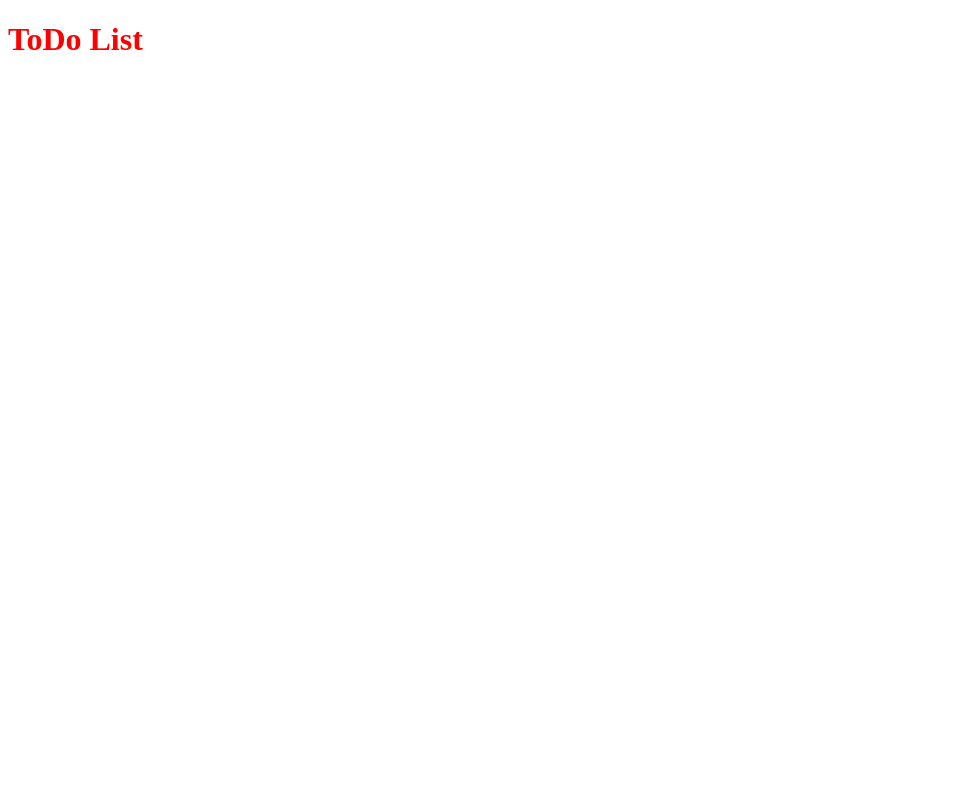
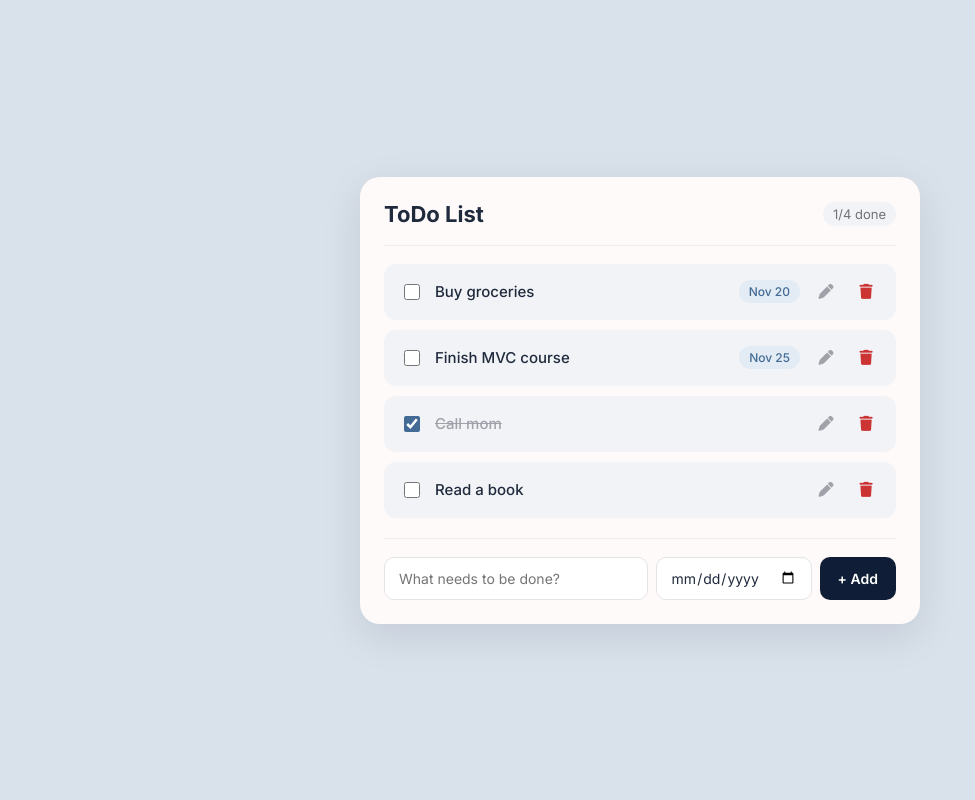
Before and after one commit to SirAnwar/todo-mvc-express, a Node server app: page / in a window 1280 px wide. Before the commit the part shown is almost empty. Shown: the whole page, without its empty margins (0-975 px from the left). Run offline with Node 20, Linux system fonts and the light colour scheme; some libraries are stand-ins or nearby versions.

Commit message:
finish styleSheet

```diff
--- a/public/css/style.css
+++ b/public/css/style.css
@@ -1,3 +1,162 @@
-body{
-    color: red;
+* {
+    box-sizing: border-box;
 }
+
+body {
+    min-height: 100vh;
+    display: flex;
+    justify-content: center;
+    align-items: center;
+    background-color: #D9E1EA;
+    color: #1F2A3D;
+    margin: 0;
+    padding: 16px;
+    font-family: 'Inter', sans-serif;
+}
+
+.card {
+    width: 100%;
+    max-width: 560px;
+    background-color: #FFFAFA;
+    border-radius: 20px;
+    padding: 24px;
+    box-shadow: 0 12px 40px rgba(15, 30, 54, 0.10);
+}
+
+.header {
+    display: flex;
+    justify-content: space-between;
+    align-items: center;
+    padding-bottom: 18px;
+    margin-bottom: 18px;
+    border-bottom: 1px solid #ECEEF2;
+}
+
+.header h1 {
+    margin: 0;
+    font-size: 22px;
+    font-weight: 700;
+}
+
+.count {
+    font-size: 13px;
+    color: #71717A;
+    background-color: #F2F3F6;
+    padding: 4px 10px;
+    border-radius: 999px;
+}
+
+.list {
+    list-style: none;
+    margin: 0;
+    padding: 0;
+    display: flex;
+    flex-direction: column;
+    gap: 10px;
+}
+
+.item {
+    display: flex;
+    align-items: center;
+    gap: 12px;
+    background-color: #F2F3F6;
+    border-radius: 12px;
+    padding: 14px 16px;
+}
+
+.item input[type="checkbox"] {
+    width: 16px;
+    height: 16px;
+    accent-color: #436B95;
+}
+
+.title {
+    flex: 1;
+    font-size: 15px;
+    font-weight: 500;
+}
+
+.date {
+    font-size: 12px;
+    font-weight: 500;
+    color: #436B95;
+    background-color: #E3EBF4;
+    padding: 4px 10px;
+    border-radius: 999px;
+}
+
+.completed .title {
+    text-decoration: line-through;
+    color: #A1A1AA;
+}
+
+.item form {
+    margin: 0;
+    display: flex;
+}
+
+.icon {
+    width: 28px;
+    height: 28px;
+    display: flex;
+    justify-content: center;
+    align-items: center;
+    border: none;
+    border-radius: 8px;
+    background: none;
+    color: #A1A1AA;
+    font-size: 15px;
+    text-decoration: none;
+    cursor: pointer;
+}
+
+.icon:hover {
+    background-color: #E4E7EC;
+}
+
+.delete {
+    color: #CC3333;
+}
+
+.add-form {
+    display: flex;
+    gap: 8px;
+    margin-top: 20px;
+    padding-top: 18px;
+    border-top: 1px solid #ECEEF2;
+}
+
+.add-form input {
+    border: 1px solid #E4E4E7;
+    border-radius: 10px;
+    padding: 11px 14px;
+    font-family: inherit;
+    font-size: 14px;
+    color: #1F2A3D;
+    background-color: #FFFFFF;
+}
+
+.add-form input[type="text"] {
+    flex: 1;
+}
+
+.add-form input:focus {
+    outline: none;
+    border-color: #436B95;
+}
+
+.add-form button {
+    border: none;
+    border-radius: 10px;
+    padding: 11px 18px;
+    font-family: inherit;
+    font-size: 14px;
+    font-weight: 600;
+    color: #FFFFFF;
+    background-color: #0F1E36;
+    cursor: pointer;
+}
+
+.add-form button:hover {
+    background-color: #1F2A3D;
+}
--- a/views/index.ejs
+++ b/views/index.ejs
@@ -1,12 +1,73 @@
 <!DOCTYPE html>
 <html lang="en">
+
 <head>
     <meta charset="UTF-8">
     <meta name="viewport" content="width=device-width, initial-scale=1.0">
     <title>ToDo</title>
+    <link rel="preconnect" href="https://fonts.googleapis.com">
+    <link rel="preconnect" href="https://fonts.gstatic.com" crossorigin>
+    <link href="https://fonts.googleapis.com/css2?family=Inter:wght@400;500;600;700&display=swap" rel="stylesheet">
+    <link rel="stylesheet" href="https://cdnjs.cloudflare.com/ajax/libs/font-awesome/6.7.2/css/all.min.css">
     <link rel="stylesheet" href="/css/style.css">
 </head>
+
 <body>
-    <h1>ToDo List</h1>
+    <div class="card">
+
+        <header class="header">
+            <h1>ToDo List</h1>
+            <span class="count">1/4 done</span>
+        </header>
+
+        <ul class="list">
+            <li class="item">
+                <input type="checkbox">
+                <span class="title">Buy groceries</span>
+                <span class="date">Nov 20</span>
+                <a href="#" class="icon"><i class="fa-solid fa-pen"></i></a>
+                <form action="#" method="POST">
+                    <button class="icon delete"><i class="fa-solid fa-trash"></i></button>
+                </form>
+            </li>
+
+            <li class="item">
+                <input type="checkbox">
+                <span class="title">Finish MVC course</span>
+                <span class="date">Nov 25</span>
+                <a href="#" class="icon"><i class="fa-solid fa-pen"></i></a>
+                <form action="#" method="POST">
+                    <button class="icon delete"><i class="fa-solid fa-trash"></i></button>
+                </form>
+            </li>
+
+            <li class="item completed">
+                <input type="checkbox" checked>
+                <span class="title">Call mom</span>
+                <a href="#" class="icon"><i class="fa-solid fa-pen"></i></a>
+                <form action="#" method="POST">
+                    <button class="icon delete"><i class="fa-solid fa-trash"></i></button>
+                </form>
+            </li>
+
+            <li class="item">
+                <input type="checkbox">
+                <span class="title">Read a book</span>
+                <a href="#" class="icon"><i class="fa-solid fa-pen"></i></a>
+                <form action="#" method="POST">
+                    <button class="icon delete"><i class="fa-solid fa-trash"></i></button>
+                </form>
+            </li>
+        </ul>
+
+        <form class="add-form" action="#" method="POST">
+            <input type="text" name="title" placeholder="What needs to be done?" required>
+            <input type="date" name="dueDate">
+            <button>+ Add</button>
+        </form>
+
+    </div>
+
 </body>
+
 </html>
```
